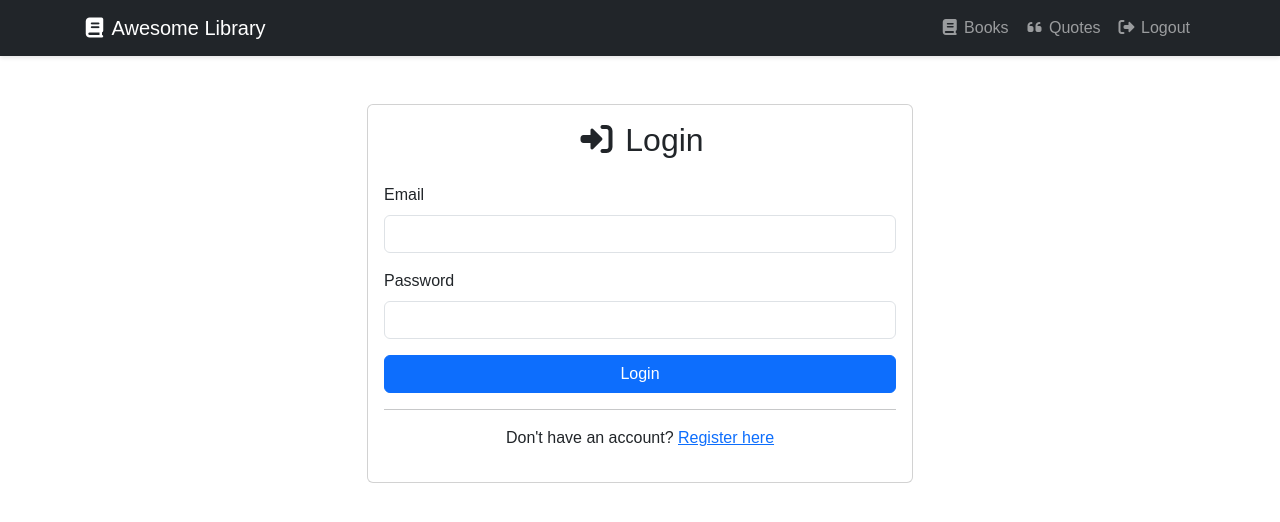
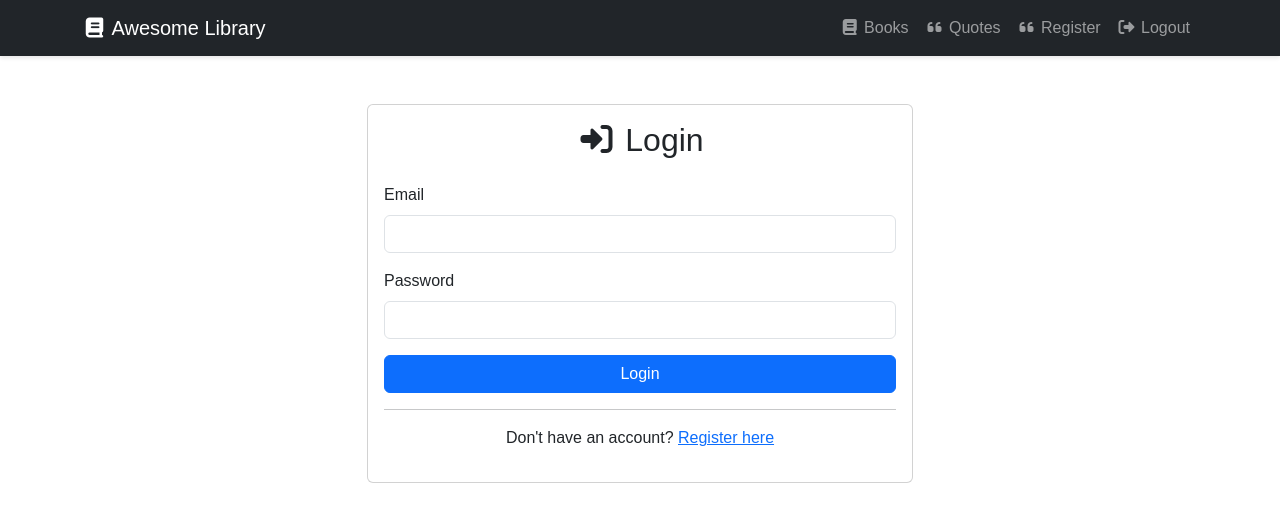
Before and after one commit to findingthecodex/LibraryApp, an Angular app in the folder Frontend/: page /login in a window 1280 px wide. Shown: the top 522 px of the page. Built offline with nearby package versions, Linux system fonts and the light colour scheme.

Commit message:
Test: adding register to nav to test azure

```diff
--- a/Frontend/src/app/app.html
+++ b/Frontend/src/app/app.html
@@ -21,6 +21,11 @@
           </a>
         </li>
         <li class="nav-item">
+          <a class="nav-link" routerLink="/register" routerLinkActive="active">
+            <i class="fas fa-quote-left"></i> Register
+          </a>
+        </li>
+        <li class="nav-item">
           <a class="nav-link" (click)="logout()" style="cursor: pointer;">
             <i class="fas fa-sign-out-alt"></i> Logout
           </a>
```
